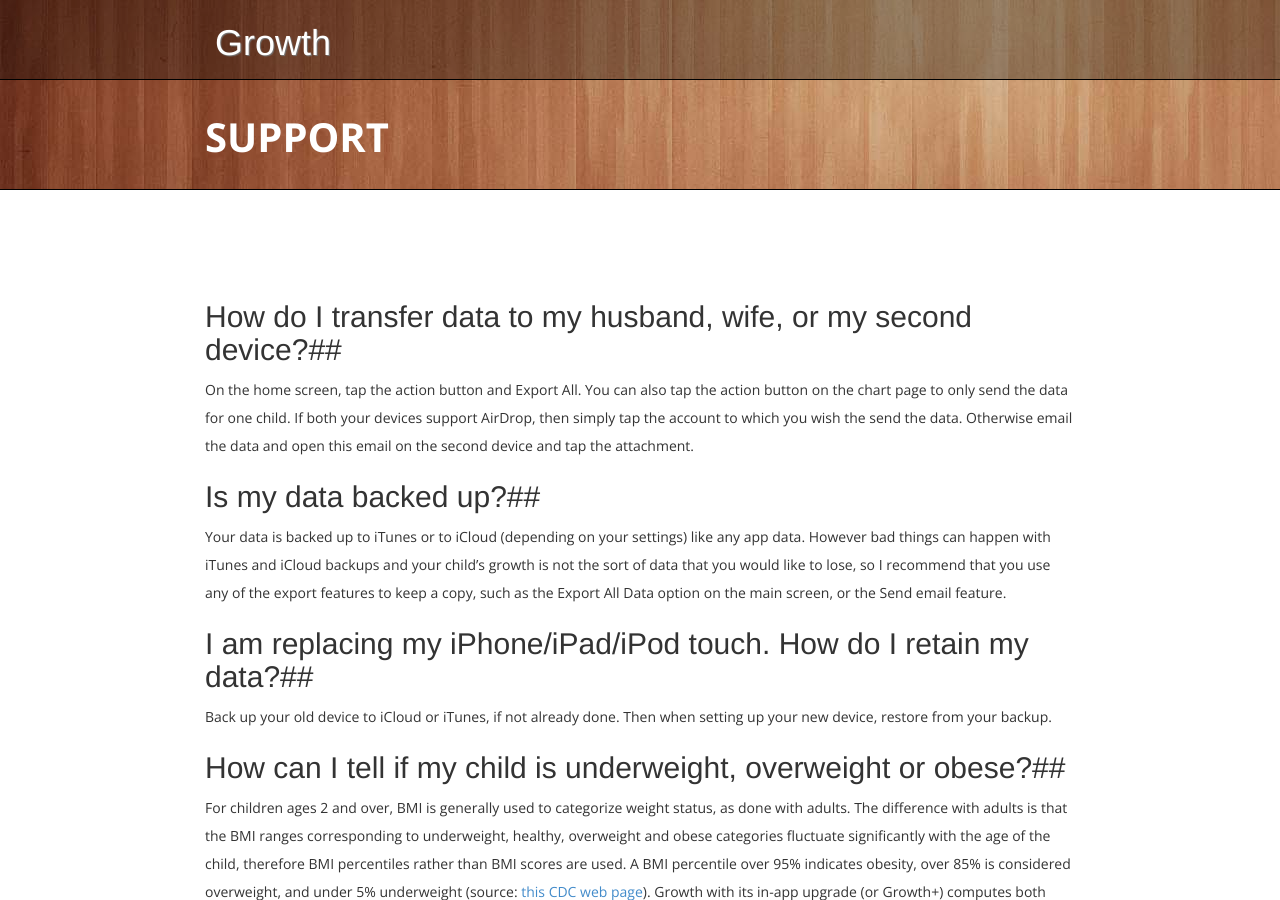
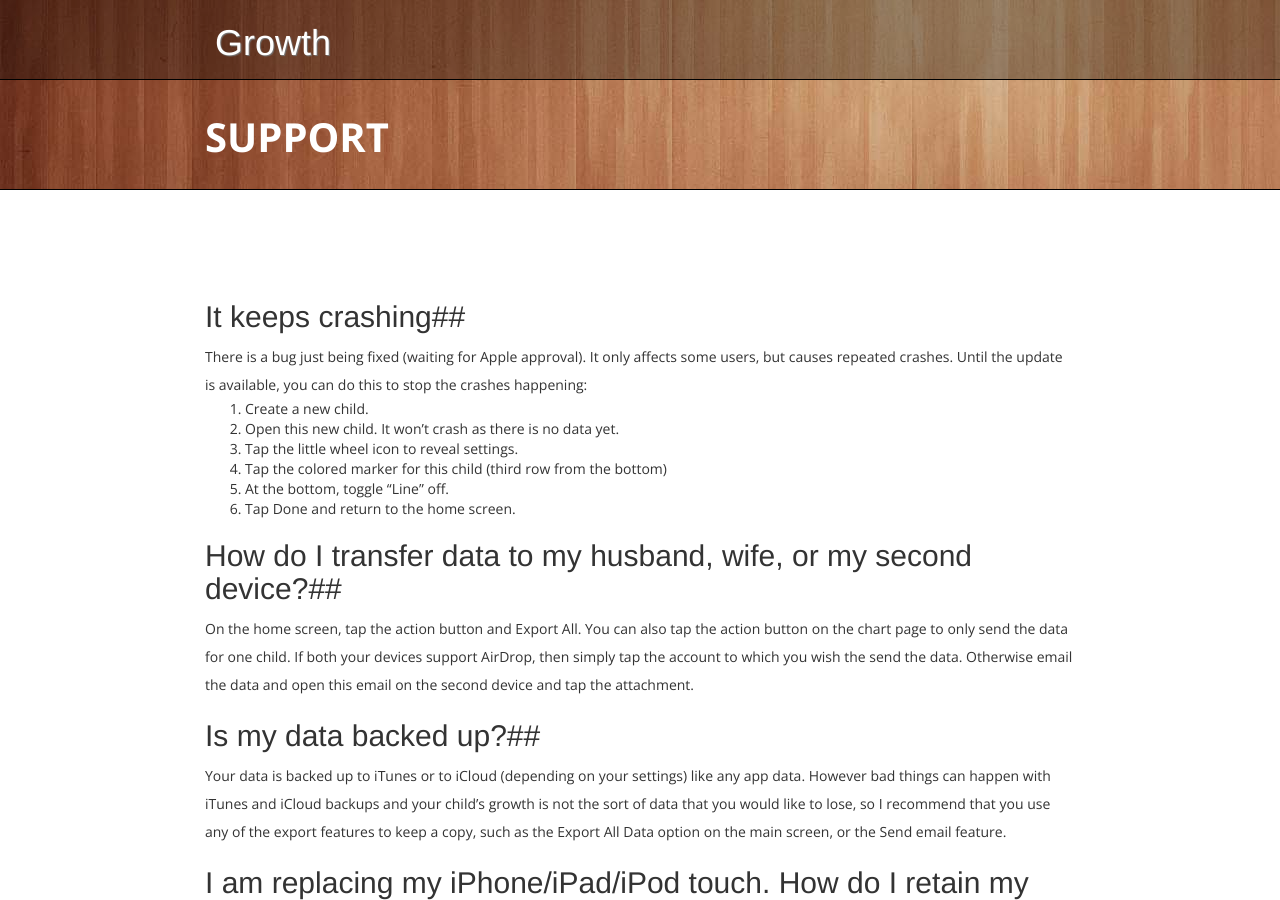
Before and after one commit to Clafou/growthapp.net, a Jekyll site: the page built from support/index.md, in a window 1280 px wide and 900 px high. Built offline with Jekyll 4.4.1, drawn with Linux system fonts in a browser that asks for light colours; nearby versions of some CDN libraries; some web fonts are replaced; library files that are not in the unit come from our copies; Markdown is read by kramdown in place of the engine named in the settings; some of the changed text lies outside the part shown.

Commit message:
Added info on crash

```diff
--- a/support/index.md
+++ b/support/index.md
@@ -2,6 +2,17 @@
 layout: default
 title: Support
 ---
+
+##It keeps crashing##
+
+There is a bug just being fixed (waiting for Apple approval). It only affects some users, but causes repeated crashes. Until the update is available, you can do this to stop the crashes happening:
+
+1. Create a new child.
+2. Open this new child. It won’t crash as there is no data yet.
+3. Tap the little wheel icon to reveal settings.
+4. Tap the colored marker for this child (third row from the bottom)
+5. At the bottom, toggle "Line" off.
+6. Tap Done and return to the home screen.
 
 ##How do I transfer data to my husband, wife, or my second device?##
 
@@ -47,3 +58,7 @@ This app supports me as an indendent app developer (and also a parent) and repre
 ##I have other questions##
 
 Please use the "Send Feedback" button in the app or use [this form](http://www.clafou.com/contact.html).
+
+##Understanding growth charts##
+
+<iframe width="560" height="315" src="//www.youtube.com/embed/Cyae-zAilLs?rel=0" frameborder="0" allowfullscreen></iframe>
```
